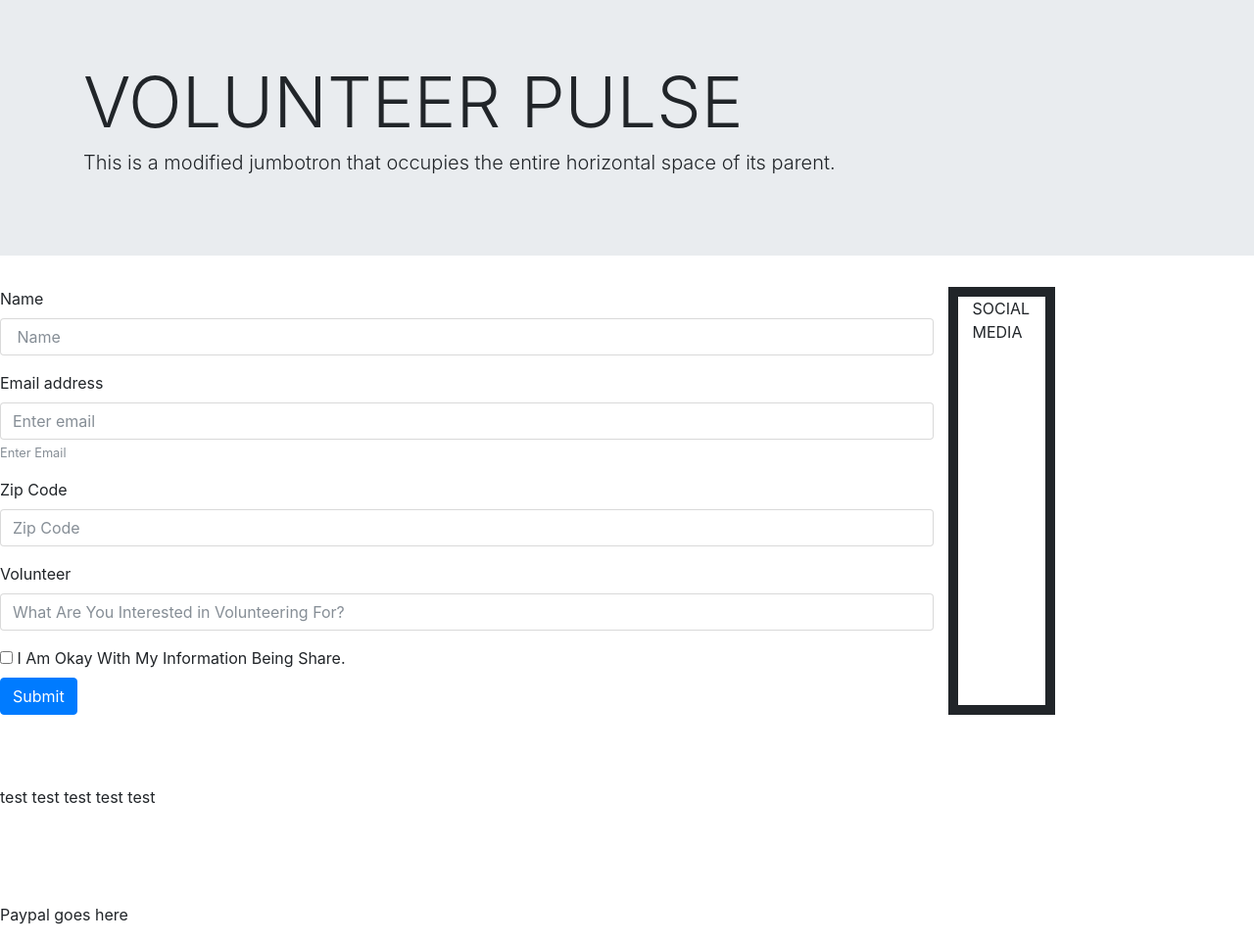
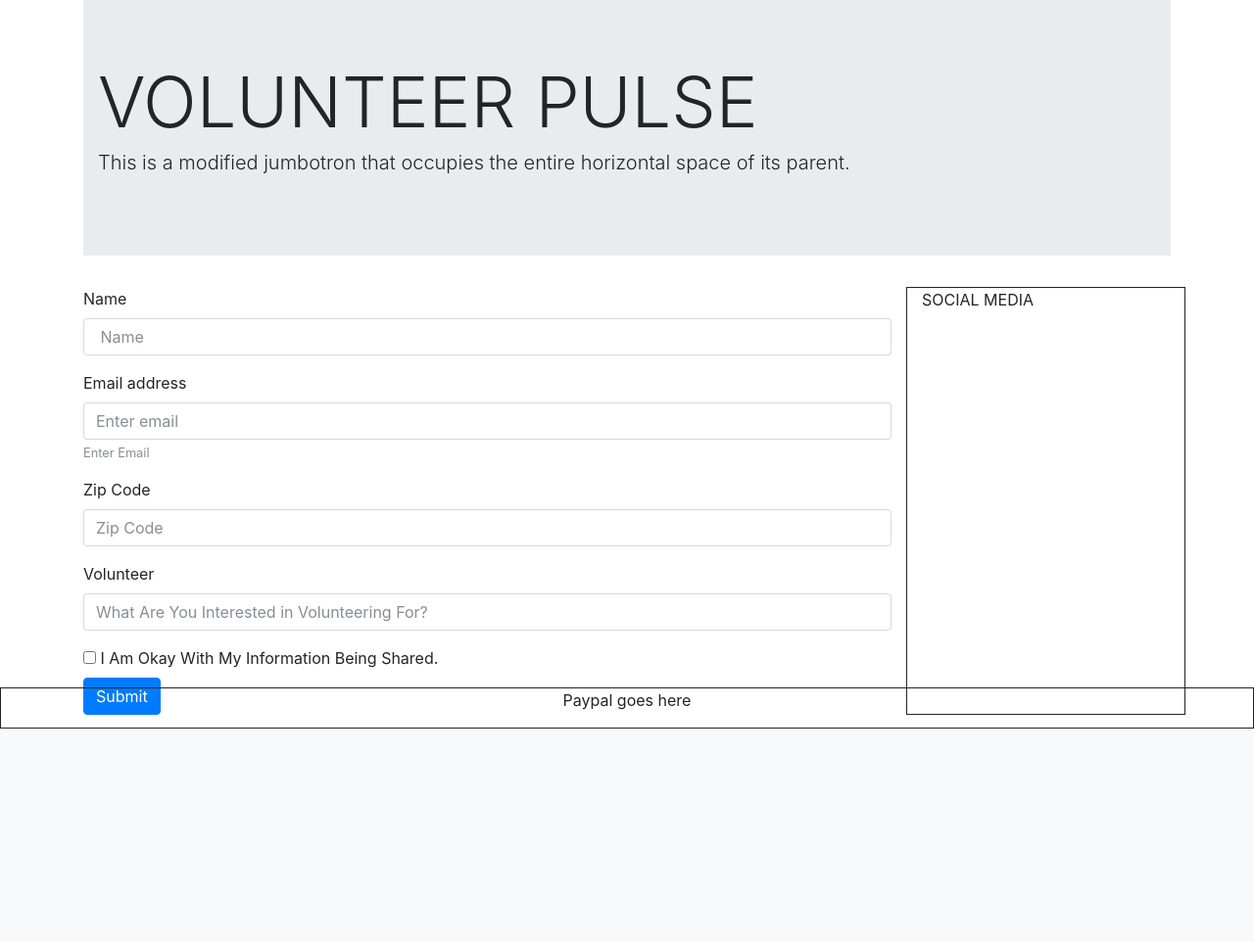
Before and after one commit to rwa4791/project1, a PHP site: page / in a window 1280 px wide. Shown: the part 56-1018 px from the top of the page at 98% size. After the commit the page ends 800 px from the top, so only its background shows below. Run offline with PHP 8.4, Linux system fonts and the light colour scheme; some libraries are stand-ins or nearby versions.

Commit message:
cleaned up index code

```diff
--- a/assets/css/design.css
+++ b/assets/css/design.css
@@ -1,12 +1,12 @@
 #media {
-	border-width:10px;
+	border-width: 1px;
 	border-style: solid;
 }
 
 #person{
-	border-width:5px;
+	border-width: 1px;
 	border-style: solid;
-	padding: 5px;
+	padding: 1px;
 }
 .social{
 	height:50px;
@@ -14,3 +14,10 @@
 }
 body{
 }
+footer{
+	border-width: 1px;
+	border-style: solid;
+}
+#formDiv{
+	border-width: 1px;
+}
--- a/index.html
+++ b/index.html
@@ -2,18 +2,21 @@
 <html>
 <head>
 	<title> Volunteer Pulse Home Page </title>
+
+  <!-- BOOTSTRAP -->
 	<link rel="stylesheet" href="https://maxcdn.bootstrapcdn.com/bootstrap/4.0.0-beta/css/bootstrap.min.css" integrity="sha384-/Y6pD6FV/Vv2HJnA6t+vslU6fwYXjCFtcEpHbNJ0lyAFsXTsjBbfaDjzALeQsN6M" crossorigin="anonymous">
-	<script src="https://code.jquery.com/jquery-3.2.1.slim.min.js" integrity="sha384-KJ3o2DKtIkvYIK3UENzmM7KCkRr/rE9/Qpg6aAZGJwFDMVNA/GpGFF93hXpG5KkN" crossorigin="anonymous"></script>
+
+  <!-- FIREBASE -->
 	<script src="https://cdnjs.cloudflare.com/ajax/libs/popper.js/1.11.0/umd/popper.min.js" integrity="sha384-b/U6ypiBEHpOf/4+1nzFpr53nxSS+GLCkfwBdFNTxtclqqenISfwAzpKaMNFNmj4" crossorigin="anonymous"></script>
-	<script src="https://maxcdn.bootstrapcdn.com/bootstrap/4.0.0-beta/js/bootstrap.min.js" integrity="sha384-h0AbiXch4ZDo7tp9hKZ4TsHbi047NrKGLO3SEJAg45jXxnGIfYzk4Si90RDIqNm1" crossorigin="anonymous"></script>
+
+	<!-- CSS FILE -->
   <link rel="stylesheet" type="text/css" href="assets/css/design.css">
-
-
-
 
 </head>
 
 <body>
+
+  <!-- NAV BAR -->
 	<nav class="navbar navbar-expand-lg navbar-light bg-light">
     <a class="navbar-brand" href="index.html">Volunteer Pulse</a>
     <button class="navbar-toggler" type="button" data-toggle="collapse" data-target="#navbarNavDropdown" aria-controls="navbarNavDropdown" aria-expanded="false" aria-label="Toggle navigation">
@@ -41,17 +44,23 @@
     </div>
   </nav>
 
+<div class="container">
 
+  <div class="row"> <!-- ROW 1 -->
+    <div class="col-lg-12"> <!-- COL 12 -->
+      <!-- JUMBOTRON -->
     	<div class="jumbotron jumbotron-fluid">
         <div class="container">
           <h1 class="display-3">VOLUNTEER PULSE</h1>
           <p class="lead">This is a modified jumbotron that occupies the entire horizontal space of its parent.</p>
         </div>
       </div>
+    </div>
+  </div>
 
-<form>
-	<div class = "row">
-		<div class = "col-md-9">
+  <!-- FORM -->
+  	<div class = "row"> <!-- ROW 2 -->
+  		<div id="formDiv" class = "col-lg-9"> <!-- COL 9 -->
         <div class="form-group">
           <label for="exampleInputEmail1"> Name</label>
           <input type="email" class="form-control" id="exampleInputEmail1" aria-describedby="emailHelp" placeholder=" Name">
@@ -72,45 +81,30 @@
         <div class="form-check">
           <label class="form-check-label">
           <input type="checkbox" class="form-check-input">
-      I Am Okay With My Information Being Share.
+            I Am Okay With My Information Being Shared.
           </label>
         </div>
         <button type="submit" class="btn btn-primary">Submit</button>
       </div>
-</form>
 
-
-	<div class = "col-md-1" id = "media">
+      <div class = "col-lg-3" id = "media"> <!-- COL 3 -->
 		    <P> SOCIAL MEDIA</P>
       </div>
+
+    </div>
+
+  <div class="row"> <!-- ROW 3 -->
+    <div class="col-lg-12"> <!-- COL 12 -->
+      <footer class="fixed-bottom">
+        <p class="text-center"> Paypal goes here </p>
+      </footer>
     </div>
   </div>
 
-
-<br>
-<br>
-<br>
-
-<div>
-	test
-	test
-	test
-	test
-	test
 </div>
 
-<br>
-<br>
-<br>
-<br>
-
-<footer>
-  <div class = "row">
-  <div class = "col-md-12">
-  <p> Paypal goes here </p>
-</div>
-</div>
-</footer>
+<!-- JQUERY -->
+  <script src="https://code.jquery.com/jquery-3.2.1.slim.min.js" integrity="sha384-KJ3o2DKtIkvYIK3UENzmM7KCkRr/rE9/Qpg6aAZGJwFDMVNA/GpGFF93hXpG5KkN" crossorigin="anonymous"></script>
 
 </body>
 </html>
```
Lines whose indentation alone changed are shown as unchanged.
